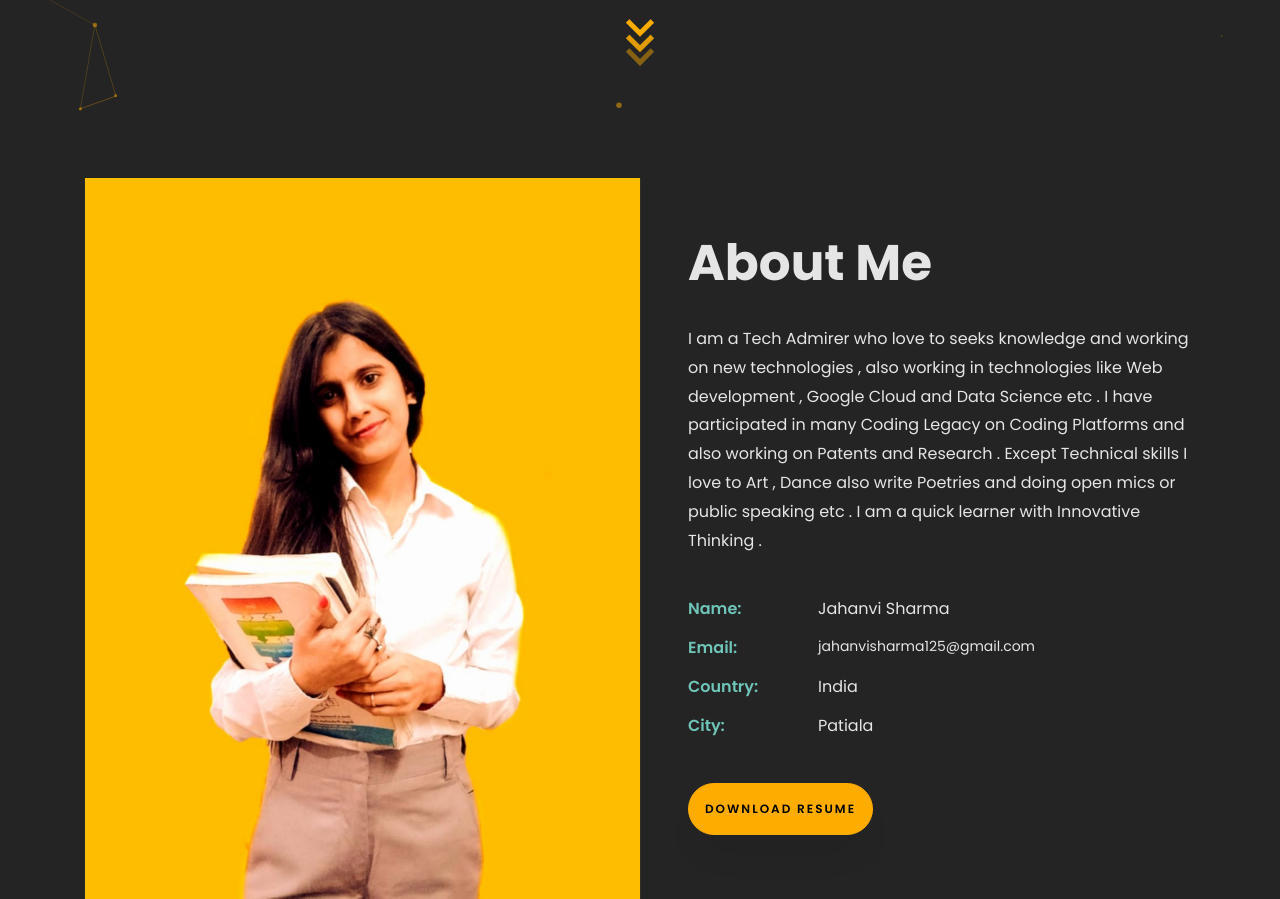
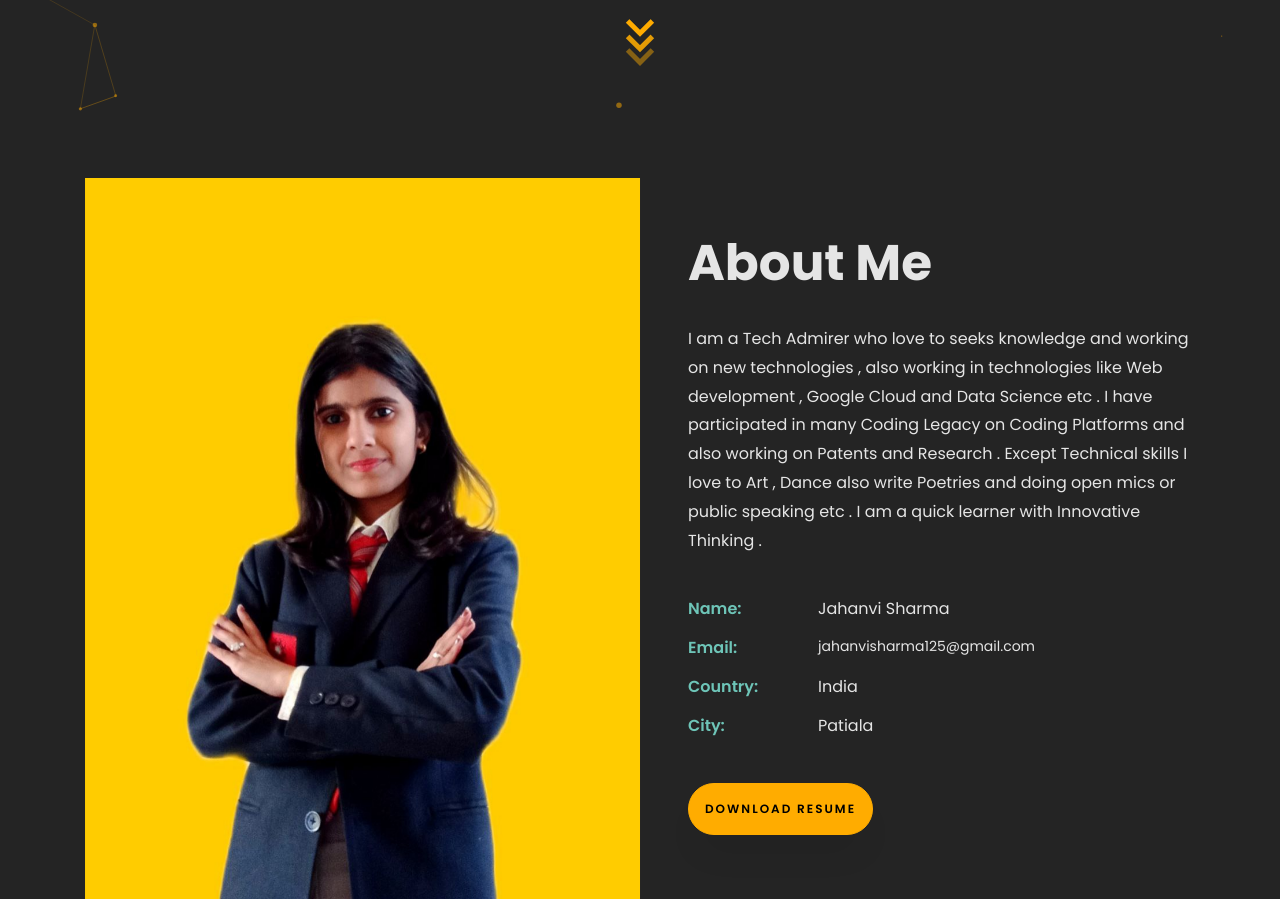
Before and after one commit to jahanvisharma-dotcom/jahanvisharma.me, a plain HTML site: page index.html in a window 1280 px wide. Shown: the part 622-1521 px from the top of the page. Drawn offline with Linux system fonts and the light colour scheme; files whose address does not match are found by name.

Commit message:
Update index.html

```diff
--- a/index.html
+++ b/index.html
@@ -99,7 +99,7 @@
     			<div class="col-md-6 col-lg-6 d-flex">
     				<div class="img-about img d-flex align-items-stretch">
     					<div class="overlay"></div>
-	    				<div class="img d-flex align-self-stretch align-items-center" style="background-image:url(images/about1.jpeg);">
+	    				<div class="img d-flex align-self-stretch align-items-center" style="background-image:url(images/about2.jpeg);">
 	    				</div>
     				</div>
     			</div>
```
